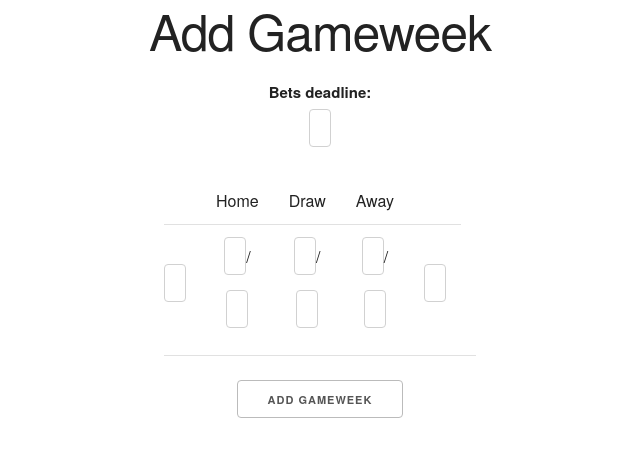
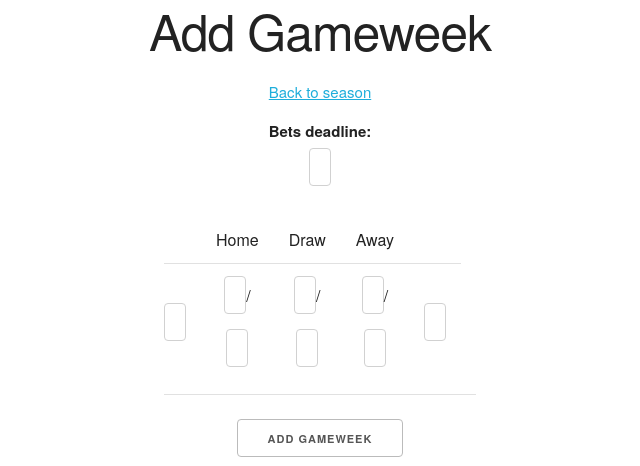
Before and after one commit to ollie-codeaid/fgl, a Django app: page /bets/1/create_gameweek/ in a window 1280 px wide. Shown: the top 466 px of the page, without its empty margins (320-960 px from the left). Run offline with Django 3.2, Linux system fonts and the light colour scheme; parts of the project's set-up code (start-up, migrations or seed data) failed here and were passed over; some libraries are stand-ins or nearby versions.

Commit message:
Small html changes

```diff
--- a/bets/templates/bets/create_gameweek.html
+++ b/bets/templates/bets/create_gameweek.html
@@ -5,6 +5,7 @@
     <link rel="stylesheet" type="text/css" href="{% static 'bets/skeleton.css' %}"/>
 </head>
 <h1>Add Gameweek</h1>
+<a href="/bets/{{ season_id }}/">Back to season</a>
 {% if messages %}
     {% for message in messages %}
         <p>{{ message }}</p>
--- a/bets/views.py
+++ b/bets/views.py
@@ -87,6 +87,7 @@ def create_gameweek(request, season_id):
         game_formset = GameFormSet()
 
     context = {
+        'season_id': season_id,
         'gameweek_form': gameweek_form,
         'game_formset': game_formset
     }
@@ -127,6 +128,7 @@ def update_gameweek(request, gameweek_id):
         game_formset = GameFormSet(initial=current_games)
 
     context = {
+        'season_id': season.id,
         'gameweek_form': gameweek_form,
         'game_formset': game_formset
     }
```
Also changed, not shown: 1 other file.
